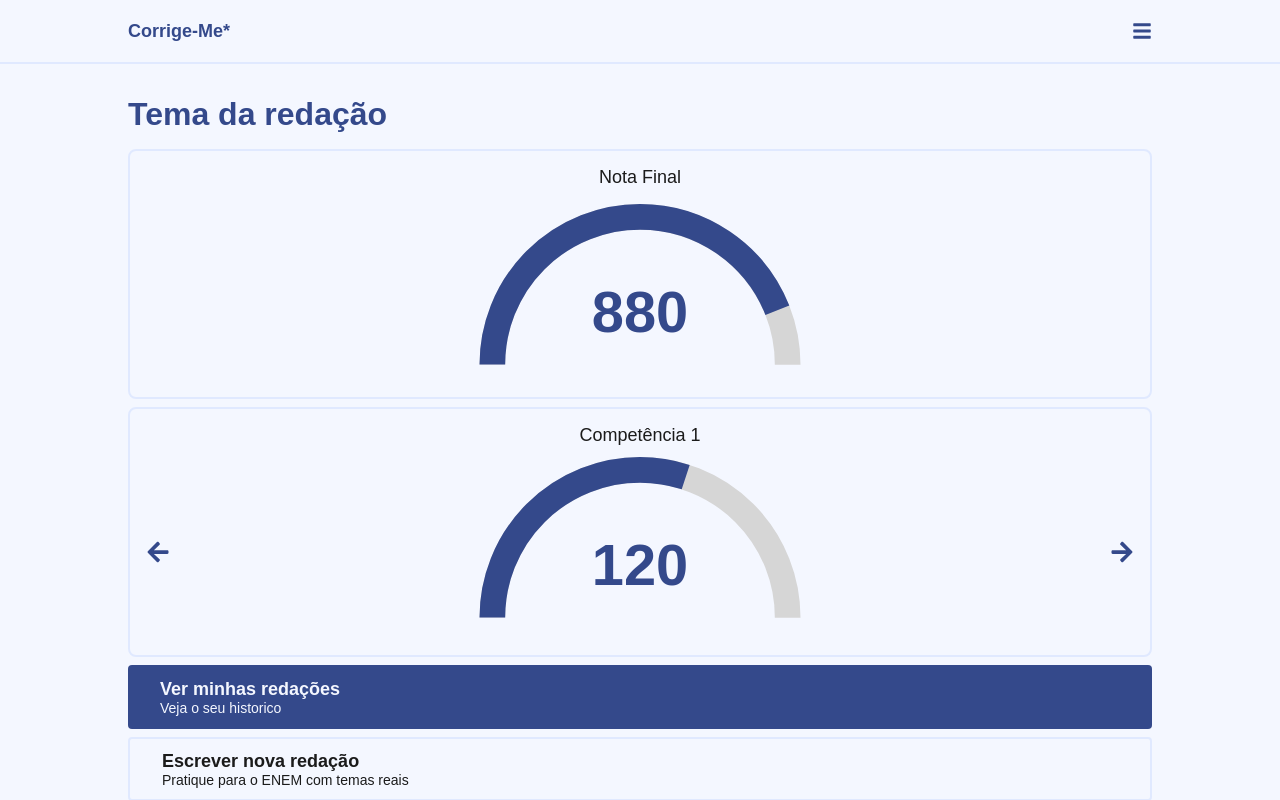
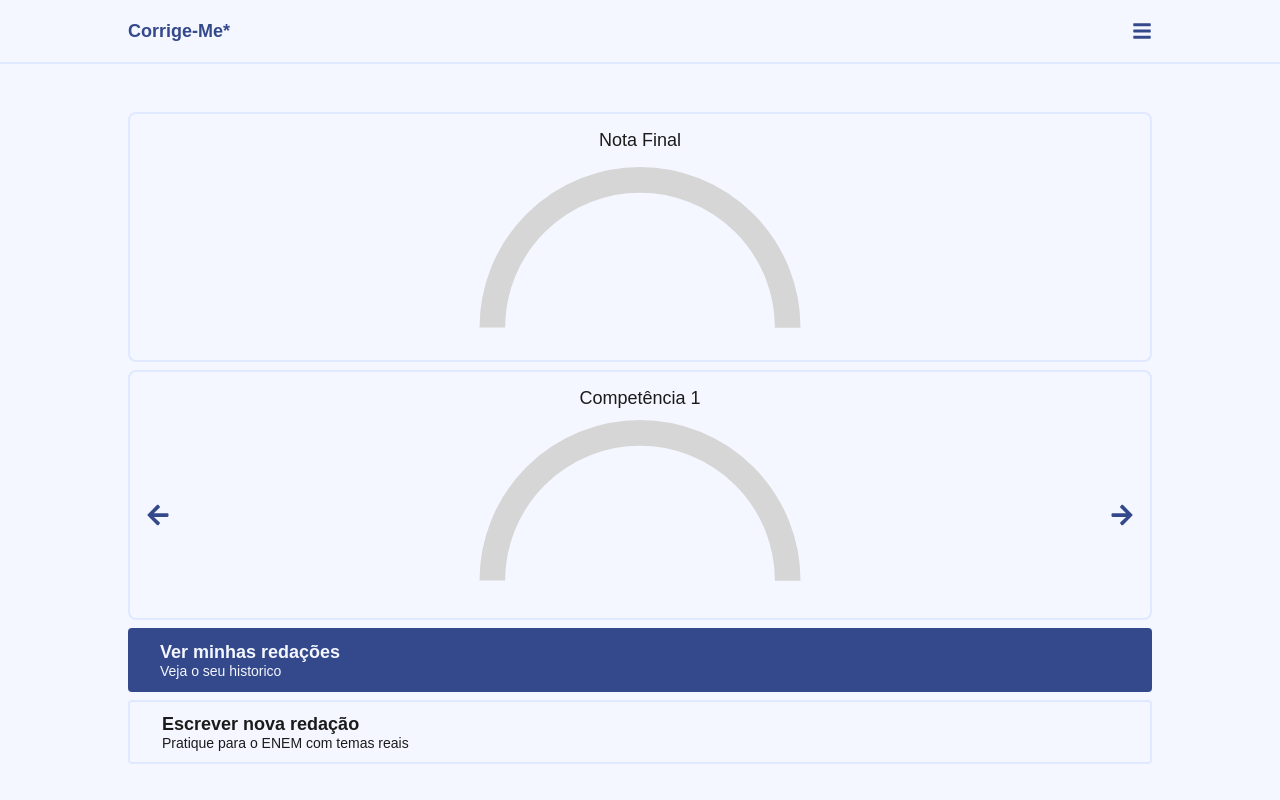
Before and after one commit to ArthurLp08/corrige-me, a Next.js app: page /historico/redacao in a window 1280 px wide. Built offline with nearby package versions, Linux system fonts and the light colour scheme; no server answers; the database is empty; sample sign-in values are in the browser's storage.

Commit message:
agora dá pra ver a nota da redação

```diff
--- a/src/pages/historico/index.tsx
+++ b/src/pages/historico/index.tsx
@@ -10,7 +10,7 @@ import { GetServerSideProps } from "next";
 import { getSession, useSession } from "next-auth/react";
 
 import { db } from "@/services/firebaseConnection";
-import { addDoc, collection, query, orderBy, where, onSnapshot } from "firebase/firestore";
+import { collection, query, where, onSnapshot } from "firebase/firestore";
 
 interface HomeProps {
     user: {
@@ -59,7 +59,6 @@ export default function Historico({ user }: HomeProps) {
                     })
 
                     setRedacoes(lista);
-                    console.log("docs:", snapshot.docs.length)
                 })
             })
         }
--- a/src/pages/historico/redacao/index.tsx
+++ b/src/pages/historico/redacao/index.tsx
@@ -9,12 +9,42 @@ import { useEffect, useState } from "react";
 import { GetServerSideProps } from "next";
 import { getSession, useSession } from "next-auth/react";
 
+import { db } from "@/services/firebaseConnection";
+import { collection, query, orderBy, where, onSnapshot } from "firebase/firestore";
 
+import { useSearchParams } from 'next/navigation'
 
-export default function Redacao() {
+interface HomeProps {
+    user: {
+        email: string
+    }
+}
+
+interface RedacaoProps {
+    id: string;
+    created: Date;
+    tema: string;
+    c1: number;
+    c2: number;
+    c3: number;
+    c4: number;
+    c5: number;
+    total: number;
+    user: string;
+}
+
+export default function Redacao({user}: HomeProps) {
     const [comp, setComp] = useState(1);
-    const [compNota, setCompNota] = useState([120, 200, 200, 160, 120])
-    const [color, setColor] = useState('#34498B')
+    const [redacao, setRedacao] = useState(0);
+    const [compNota, setCompNota] = useState([0, 0, 0, 0, 0]);
+    const [color, setColor] = useState('#34498B');
+    const [data, setData] = useState('');
+    const [tema, setTema] = useState('');
+
+    const searchParams = useSearchParams()
+
+    const id = searchParams.get('id')
+
 
     useEffect(() => {
         if (comp <= 1) {
@@ -42,6 +72,47 @@ export default function Redacao() {
         }
     }, [comp])
 
+    useEffect(() => {
+        async function loadRedacao() {
+            const redacoesRef = collection(db, "Redações");
+            const q = query(
+                redacoesRef,
+                where("id", "==", id),
+            )
+
+            onSnapshot(q, (snapshot) => {
+                let lista = [] as RedacaoProps[];
+                snapshot.forEach((doc) => {
+                    lista.push({
+                        id: doc.id,
+                        created: doc.data().created?.toDate(),
+                        tema: doc.data().tema,
+                        c1: doc.data().c1,
+                        c2: doc.data().c2,
+                        c3: doc.data().c3,
+                        c4: doc.data().c4,
+                        c5: doc.data().c5,
+                        total: doc.data().total,
+                        user: doc.data().user
+                    })
+
+                    lista.map((item) => {
+                        setRedacao(item.total);
+                        setCompNota([item.c1, item.c2, item.c3, item.c4, item.c5]);
+                        setTema(item.tema);
+                        setData(item.created?.toLocaleDateString());
+                    })
+
+
+
+
+                })
+            })
+        }
+
+        loadRedacao();
+    }, [user?.email])
+
     return (
         <div className={styles.container}>
 
@@ -52,7 +123,7 @@ export default function Redacao() {
                 <link rel="icon" href="/favicon.ico" />
             </Head>
             <div className={styles.info}>
-                <h1 className={styles.title}>Tema da redação</h1>
+                <h1 className={styles.title}>{tema}</h1>
                 <div className={styles.info}>
                     <div className={styles.cardProgress}>
                         <h2 className={styles.cardTitle}>Nota Final</h2>
@@ -62,7 +133,7 @@ export default function Redacao() {
                             pathColor: '#34498B',
                             textSize: '18px',
                             strokeLinecap: "butt"
-                        })} value={880} maxValue={1000} text="880" circleRatio={0.5} />
+                        })} value={redacao} maxValue={1000} text={redacao as unknown as string} circleRatio={0.5} />
                     </div>
                     <div className={styles.cardProgress}>
                         <h2 className={styles.cardTitle}>Competência {comp}</h2>
```
